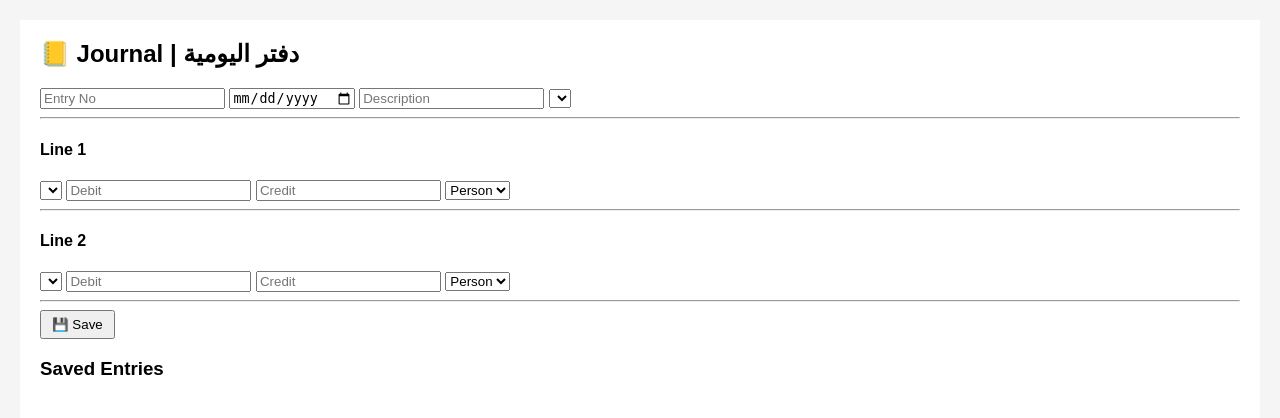
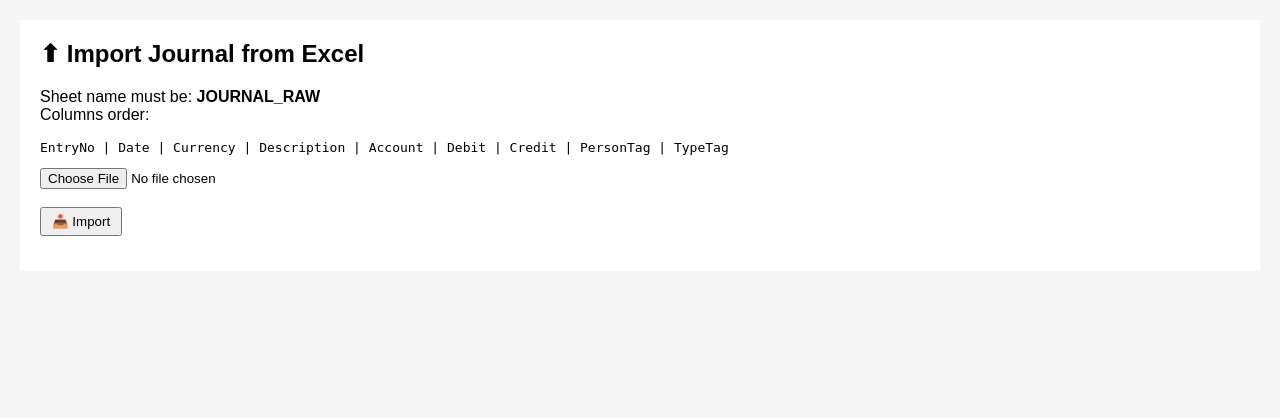
Before and after one commit to esamkrada-svg/accounting-system, a FastAPI app: template app/templates/journal.html in a window 1280 px wide. Shown: the part 39-457 px from the top of the page. Run offline with FastAPI, Linux system fonts and the light colour scheme; the template is opened without the code that fills it, so the values that code supplies are empty; parts of the project's set-up code (start-up, migrations or seed data) failed here and were passed over.

Commit message:
Update journal.html

```diff
--- a/app/templates/journal.html
+++ b/app/templates/journal.html
@@ -1,54 +1,21 @@
 {% extends "base.html" %}
-{% block title %}Journal{% endblock %}
+{% block title %}Import Journal{% endblock %}
 
 {% block content %}
-<h2>📒 Journal | دفتر اليومية</h2>
+<h2>⬆ Import Journal from Excel</h2>
 
-<form method="post" action="/journal/create">
-    <input type="number" name="entry_no" placeholder="Entry No" required>
-    <input type="date" name="date" required>
-    <input type="text" name="description" placeholder="Description" required>
+<p>
+Sheet name must be: <b>JOURNAL_RAW</b><br>
+Columns order:
+</p>
 
-    <select name="currency_id" required>
-        {% for c in currencies %}
-        <option value="{{ c.id }}">{{ c.code }}</option>
-        {% endfor %}
-    </select>
+<pre>
+EntryNo | Date | Currency | Description | Account | Debit | Credit | PersonTag | TypeTag
+</pre>
 
-    <hr>
-
-    {% for i in range(2) %}
-    <h4>Line {{ i + 1 }}</h4>
-    <select name="account_id">
-        {% for a in accounts %}
-        <option value="{{ a.id }}">{{ a.code }} - {{ a.name }}</option>
-        {% endfor %}
-    </select>
-    <input type="number" step="0.01" name="debit" placeholder="Debit">
-    <input type="number" step="0.01" name="credit" placeholder="Credit">
-    <select name="person_id">
-        <option value="">Person</option>
-        {% for p in persons %}
-        <option value="{{ p.id }}">{{ p.name }}</option>
-        {% endfor %}
-    </select>
-    <hr>
-    {% endfor %}
-
-    <button type="submit">💾 Save</button>
+<form method="post" enctype="multipart/form-data">
+    <input type="file" name="file" accept=".xlsx" required>
+    <br><br>
+    <button type="submit">📥 Import</button>
 </form>
-
-<h3>Saved Entries</h3>
-<ul>
-{% for e in entries %}
-<li>
-Entry {{ e.entry_no }} - {{ e.description }}
-{% if e.posted %} ✅ Posted {% else %}
-<form method="post" action="/journal/post/{{ e.id }}" style="display:inline;">
-<button>Post</button>
-</form>
-{% endif %}
-</li>
-{% endfor %}
-</ul>
 {% endblock %}
```
